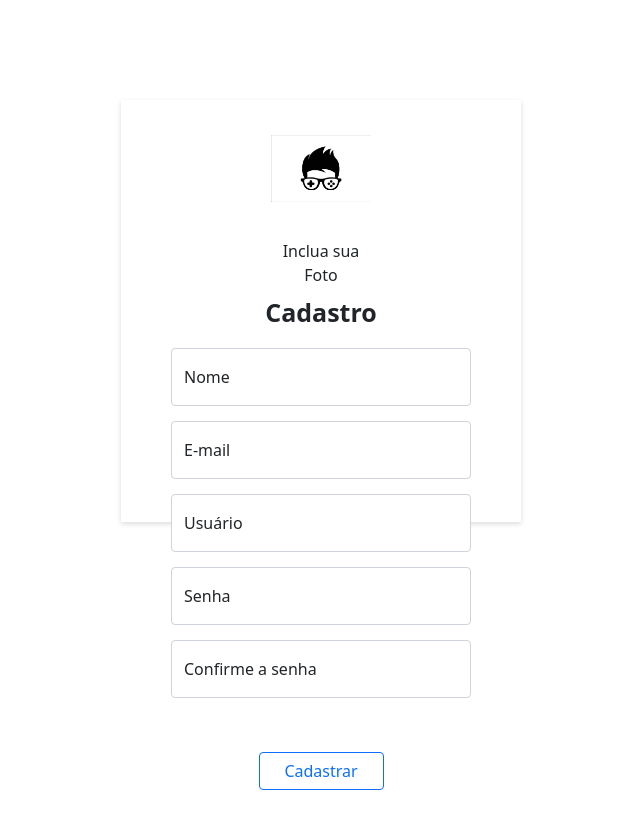
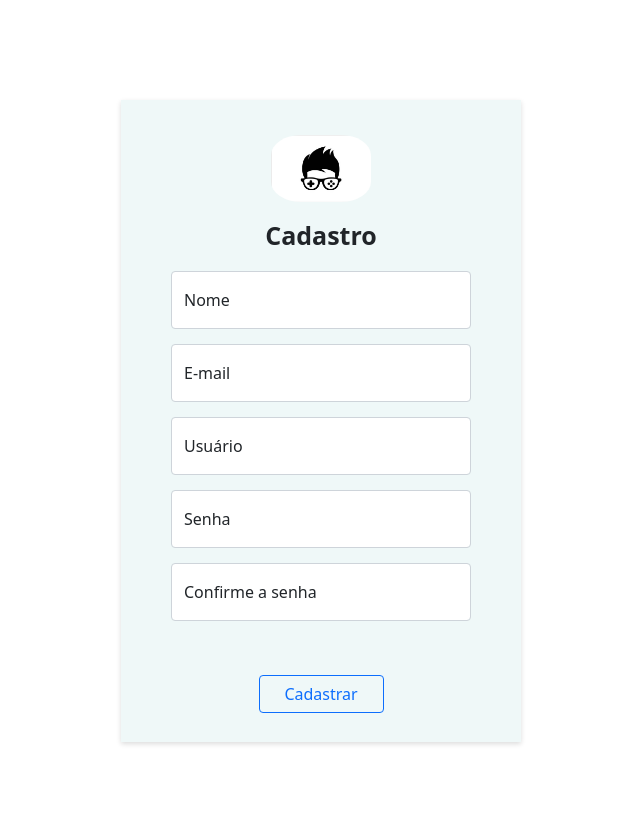
Before and after one commit to equipe-tetris/scrum-cloud-frontend, a React (Create React App) app: page /cadastro in a window 1280 px wide. Shown: the top 828 px of the page, without its empty margins (319-959 px from the left). Built offline with nearby package versions, Linux system fonts and the light colour scheme.

Commit message:
TeleCadastro

```diff
--- a/src/pages/Register/index.css
+++ b/src/pages/Register/index.css
@@ -4,8 +4,9 @@
 }
 
 form {
-    height: 250px;
+    height: 470px;
     text-align: center;
+
 }
 
 form .form-floating {
@@ -18,11 +19,13 @@ form .form-floating {
     justify-content: center;
     align-items: center;
     margin-top: 100px;
+
 }
 
 .box-form {
     box-shadow: 0 2px 5px rgba(0, 0, 0, .14);
     padding: 35px 35px 55px 35px;
+    background-color: rgb(239, 248, 248);
 }
 
 .box-form .avatar {
@@ -34,6 +37,7 @@ form .form-floating {
     max-width: 100px;
     max-height: 100px;
     margin-bottom: 15px;
+    border-radius: 30%;
 }
 
 .box-form p {
--- a/src/pages/Register/index.tsx
+++ b/src/pages/Register/index.tsx
@@ -1,5 +1,5 @@
 import React from "react";
-import  ImageUploading from 'react-images-uploading';
+//import  ImageUploading from 'react-images-uploading';
 
 import "./index.css";
 
@@ -7,7 +7,7 @@ import avatar from "../../assets/imagens-projeto/avatar.png";
 
 
 const Register = () => {
-  return (
+   return (
     <div className="container">
       <div className="box-form">
         <div className="avatar">
@@ -16,7 +16,6 @@ const Register = () => {
 
           <form>
 
-            <button type="button" className="btn btn-outline-secund">Inclua sua Foto </button>
             <p>Cadastro</p>
             <div className="form-floating">
                 <input type="text" className="form-control" id="floatingInput" placeholder="Nome completo"></input>
```
